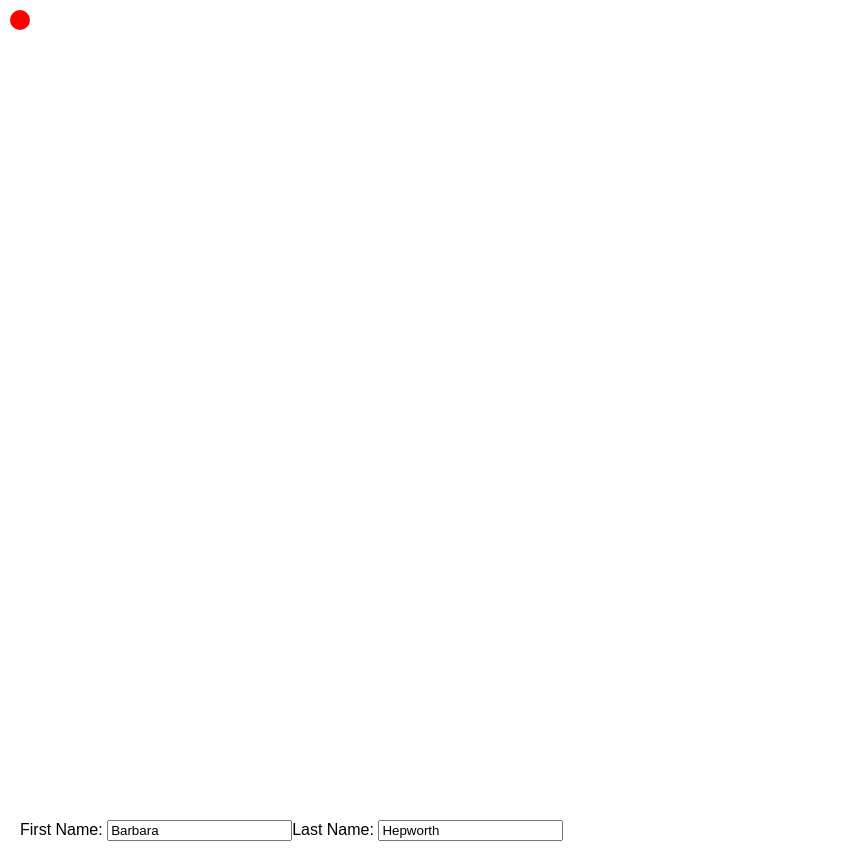
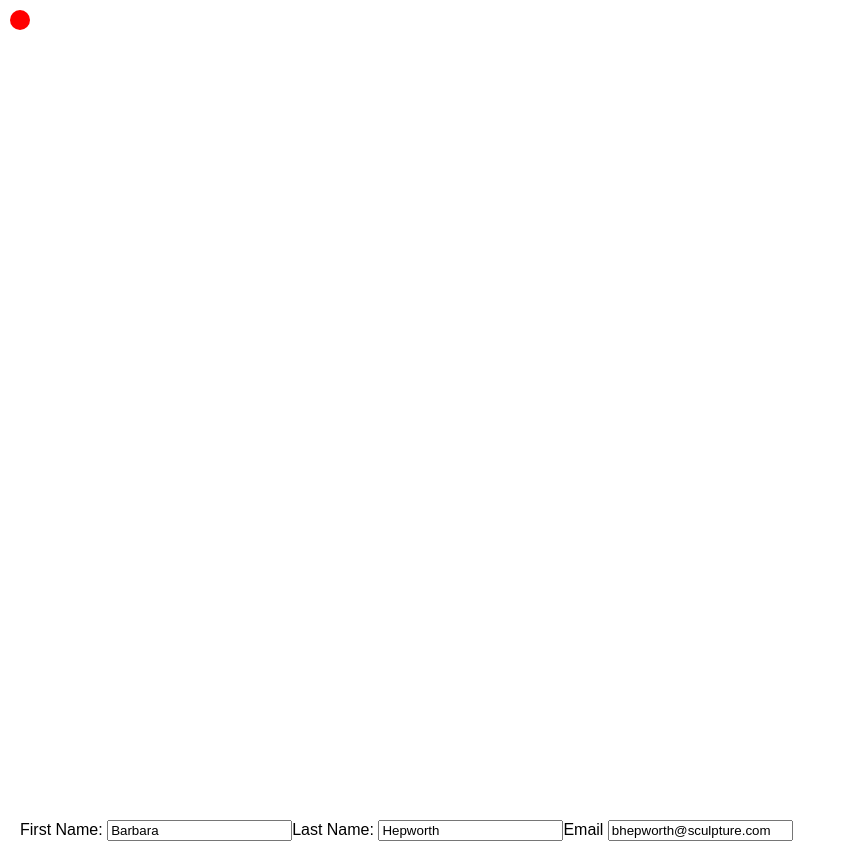
Before and after one commit to zelitosaide/react-js-course, a React (Create React App) app: page / in a window 1280 px wide. Shown: the whole page, without its empty margins (0-846 px from the left). Built offline with nearby package versions, Linux system fonts and the light colour scheme.

Commit message:
Updating objects in state

```diff
--- a/src/learn/learn-react/adding-interactivity/updating-objects-in-state/index.js
+++ b/src/learn/learn-react/adding-interactivity/updating-objects-in-state/index.js
@@ -20,6 +20,8 @@ function Form() {
 
   function handleLastNameChange(e) {}
 
+  function handleEmailChange(e) {}
+
   return (
     <>
       <label>
@@ -34,6 +36,13 @@ function Form() {
         <input
           value={person.lastName}
           onChange={handleLastNameChange}
+        />
+      </label>
+      <label>
+        Email{" "}
+        <input
+          value={person.email}
+          onChange={handleEmailChange}
         />
       </label>
     </>
```
